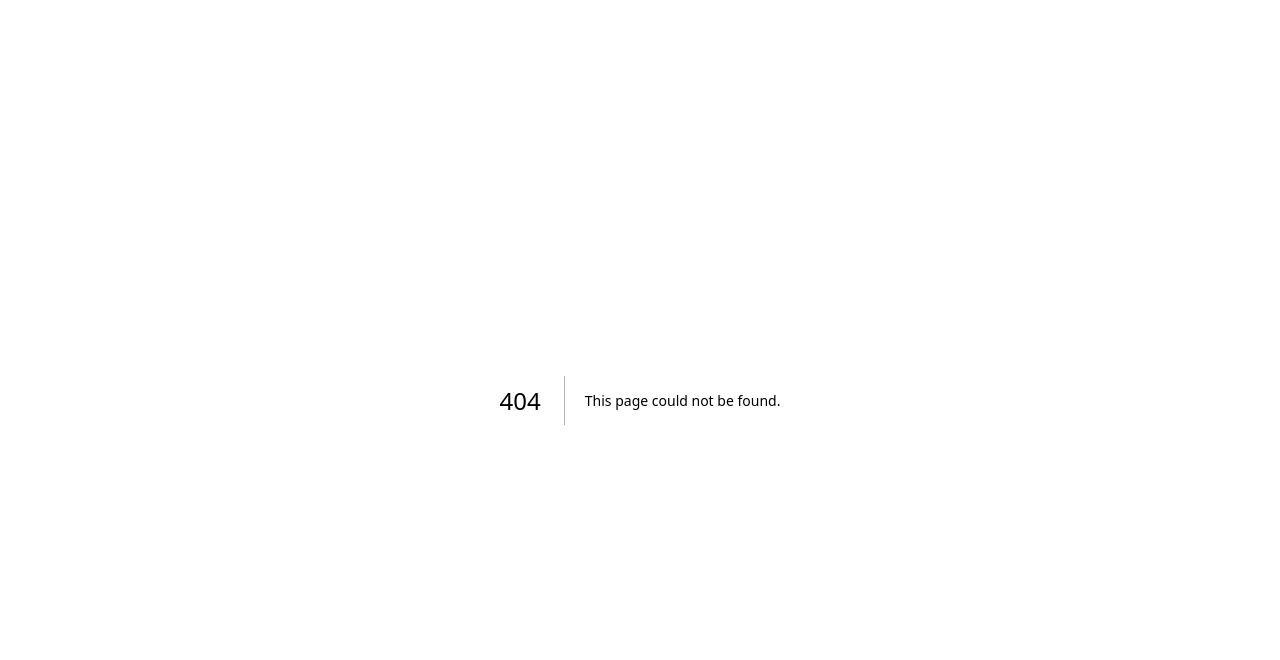
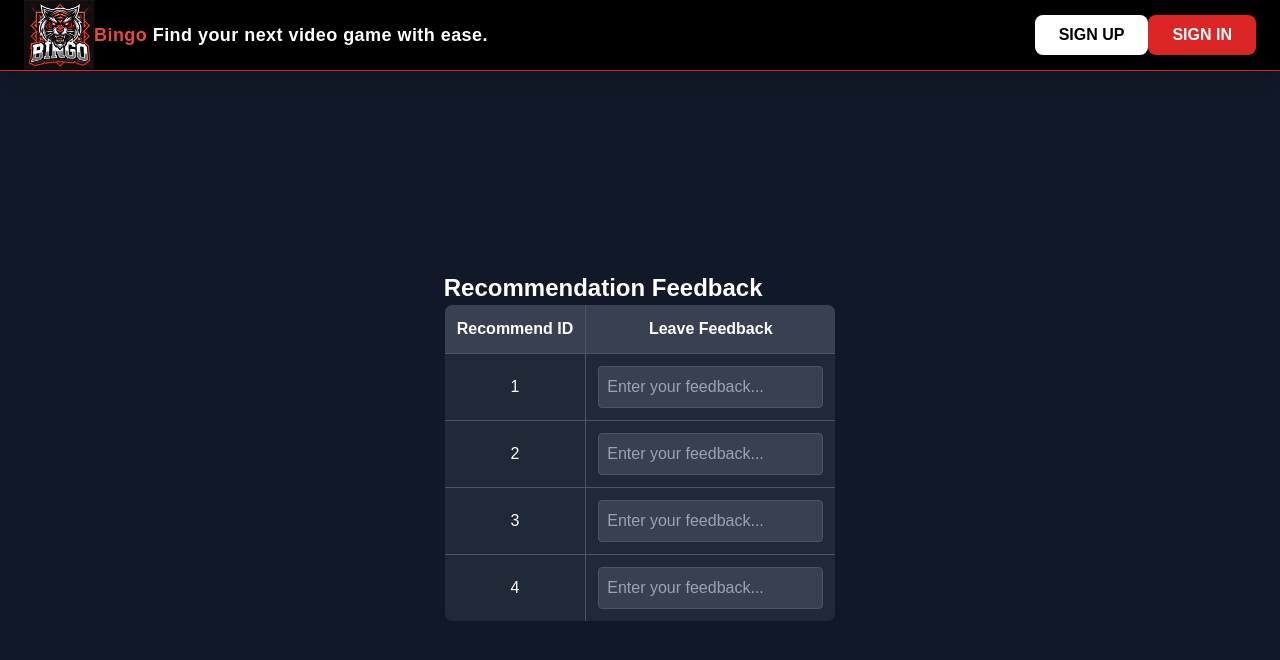
Before and after one commit to Bing6000s/Bingo, a Next.js app in the folder bingo/: page /feedback in a window 1280 px wide. Before the commit this address had no page. Shown: the top 660 px of the page. Built offline with nearby package versions, Linux system fonts and the light colour scheme.

Commit message:
got all the front end ready now. Just some styling need to ask the teacher and maybe some change in logic

```diff
--- /dev/null
+++ b/bingo/src/app/feedback/page.jsx
@@ -0,0 +1,60 @@
+'use client';
+import { useState } from "react";
+import BingoMenu from "@/components/BingoMenu";
+
+const FeedbackTable = () => {
+  const [feedbacks, setFeedbacks] = useState([
+    { id: 1, feedback: "" },
+    { id: 2, feedback: "" },
+    { id: 3, feedback: "" },
+    { id: 4, feedback: "" },
+  ]);
+
+  const handleFeedbackChange = (index, value) => {
+    const updatedFeedbacks = [...feedbacks];
+    updatedFeedbacks[index].feedback = value;
+    setFeedbacks(updatedFeedbacks);
+  };
+
+  return (
+    <div className="flex flex-col items-center min-h-screen bg-gray-900 text-white p-8">
+      <div className='w-full fixed top-0 left-0 bg-black z-10'>
+        <BingoMenu/>
+      </div>
+<div>
+    <div className="mt-60">
+      <h2 className="text-2xl font-bold mt-auto">Recommendation Feedback</h2>
+
+      <div className="w-full max-w-2xl ">
+        <table className="w-full border border-gray-600 rounded-lg overflow-hidden">
+          <thead className="bg-gray-700 text-white">
+            <tr>
+              <th className="p-3 border border-gray-600">Recommend ID</th>
+              <th className="p-3 border border-gray-600">Leave Feedback</th>
+            </tr>
+          </thead>
+          <tbody>
+            {feedbacks.map((item, index) => (
+              <tr key={item.id} className="bg-gray-800">
+                <td className="p-3 text-center border border-gray-600">{item.id}</td>
+                <td className="p-3 border border-gray-600">
+                  <input
+                    type="text"
+                    value={item.feedback}
+                    onChange={(e) => handleFeedbackChange(index, e.target.value)}
+                    className="w-full p-2 bg-gray-700 text-white rounded border border-gray-600 focus:outline-none focus:ring-2 focus:ring-blue-500"
+                    placeholder="Enter your feedback..."
+                  />
+                </td>
+              </tr>
+            ))}
+          </tbody>
+        </table>
+    </div>
+</div>
+      </div>
+    </div>
+  );
+};
+
+export default FeedbackTable;
--- a/bingo/src/app/recommend/page.jsx
+++ b/bingo/src/app/recommend/page.jsx
@@ -1,8 +1,9 @@
 'use client';
 import React, { useState } from "react";
 import BingoMenu from "@/components/BingoMenu";
-
+import {useRouter} from "next/navigation"
 const GameRecommendation = () => {
+  const router = useRouter();
   const [selectedType, setSelectedType] = useState("tags");
   const [gameTitles, setGameTitles] = useState(["", "", ""]);
   const [experience, setExperience] = useState(""); // Stores user experience text
@@ -16,6 +17,10 @@ const GameRecommendation = () => {
   const handleRecommendation = () => {
     console.log("Fetching recommendations for:", gameTitles, "Experience:", experience);
   };
+
+  const gotoFeedback =() => {
+    router.push("/feedback")
+  }
 
   return (
     <div className="flex flex-col items-center min-h-screen bg-gray-900 text-white p-8">
@@ -92,7 +97,15 @@ const GameRecommendation = () => {
           Get recommendation
         </button>
       </div>
+      <div>
+        <button
+        onClick={gotoFeedback}
+        className="px-6 py-3 text-black bg-white hover:bg-pink-50 rounded-lg shadow-lg text-lg uppercase font-bold transition duration-300">
+          We want your feedback!
+        </button>
+      </div>
     </div>
+
   );
 };
 
```
